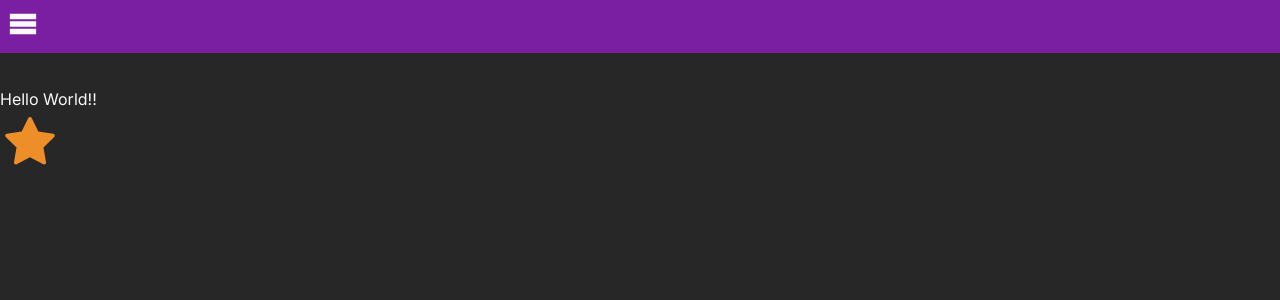
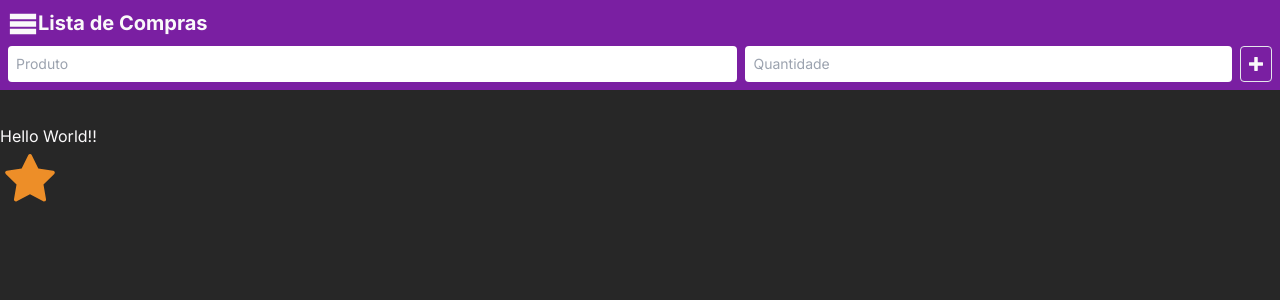
Before and after one commit to TurinoS/Lista-de-Compras, a Next.js app: page / in a window 1280 px wide. Both pictures are taken after a click on the button 23 px from the left and 23 px from the top of the page. Shown: the top 300 px of the page. Built offline with nearby package versions, Linux system fonts and the light colour scheme.

Commit message:
style: sharpening header style

```diff
--- a/src/app/components/Header.tsx
+++ b/src/app/components/Header.tsx
@@ -4,15 +4,25 @@ import { useState } from "react";
 import { ImMenu, ImPlus } from "react-icons/im";
 
 export default function Header() {
-  const [openMenu, setOpenMenu] = useState(true);
+  const [openMenu, setOpenMenu] = useState(false);
 
   return (
-    <header className="bg-[var(--purple)] sticky top-0 text-3xl p-2">
-      <button onClick={() => setOpenMenu(!openMenu)}>
-        <ImMenu />
-      </button>
-      {openMenu && (
-        <form className="flex gap-2 text-sm justify-between">
+    <header className="bg-[var(--purple)] sticky top-0 p-2">
+        <div className={`flex items-center ${openMenu && "pb-2"}`}>
+            <button onClick={() => setOpenMenu(!openMenu)} className="text-3xl">
+                <ImMenu />
+            </button>
+            <h1 className="text-xl font-bold justify-self-center">Lista de Compras</h1>
+        </div>
+
+        <form
+        className={`flex gap-2 text-sm justify-between ${openMenu ? "visible" : "hidden"}`}
+        style={{
+          opacity: openMenu ? 1 : 0,
+          maxHeight: openMenu ? "1000px" : "0",
+          transition: "max-height 400ms ease-in-out, opacity 400ms ease-in-out",
+        }}
+      >
           <input
             type="text"
             name="product"
@@ -31,7 +41,6 @@ export default function Header() {
             <ImPlus />
           </button>
         </form>
-      )}
     </header>
   );
 }
```
